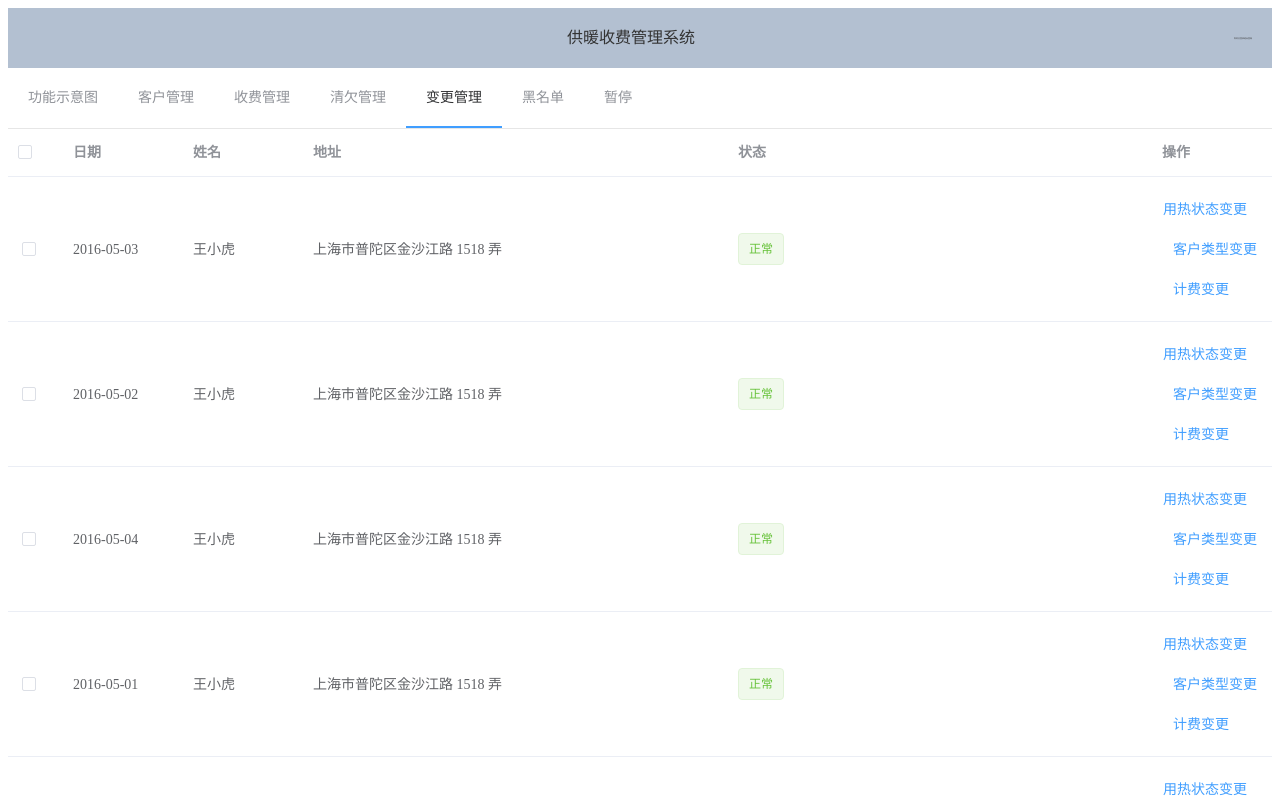
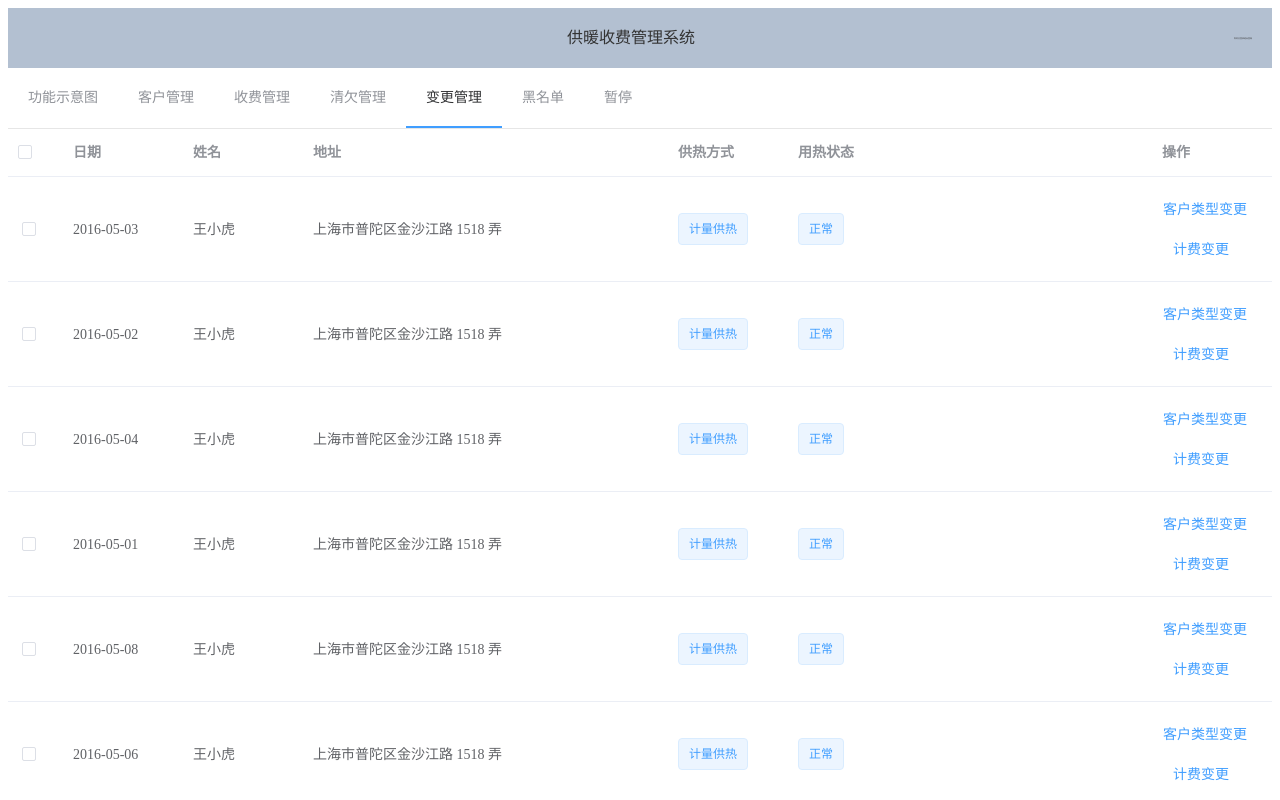
Before and after one commit to yinzhixiaxue/heat, a Vue app: page /#/home in a window 1280 px wide. Both pictures are taken after a click on the item "变更管理". Shown: the top 800 px of the page. Built offline with nearby package versions, Linux system fonts and the light colour scheme; no server answers.

Commit message:
变更管理页面状态改变的颜色更改

```diff
--- a/src/components/ClientChange.vue
+++ b/src/components/ClientChange.vue
@@ -26,12 +26,23 @@
         show-overflow-tooltip>
       </el-table-column>
       <el-table-column
+        prop="heatingMode"
+        label="供热方式"
+        width="120">
+        <template slot-scope="scope">
+          <el-tag
+            :type="scope.row.heatingMode === '计量供热' ? 'primary' : 'success'"
+            close-transition>{{scope.row.heatingMode}}
+          </el-tag>
+        </template>
+      </el-table-column>
+      <el-table-column
         prop="tag"
-        label="状态"
+        label="用热状态"
       >
         <template slot-scope="scope">
           <el-tag
-            :type="scope.row.tag === '报停' ? 'primary' : 'success'"
+            :type="scope.row.tag === '正常' ? 'primary' : 'success'"
             close-transition>{{scope.row.tag}}
           </el-tag>
         </template>
@@ -42,22 +53,23 @@
         width="120">
         <template slot-scope="scope">
           <el-button
-            @click.native.prevent="SendMsg(scope.$index, scope.row.tag)"
+            @click.native.prevent=" index = scope.$index,dialogFormVisible = true,isCustomer = true"
             type="text">
-            用热状态变更
+            客户类型变更
           </el-button>
-          <el-button type="text" @click="dialogFormVisible = true,isCustomer = true">客户类型变更</el-button>
-          <el-button type="text" @click="dialogFormVisible = true,isCustomer = false">计费变更</el-button>
+          <!--<el-button type="text" @click="dialogFormVisible = true,isCustomer = true">客户类型变更</el-button>-->
+          <el-button type="text" @click=" index = scope.$index,dialogFormVisible = true,isCustomer = false">计费变更</el-button>
         </template>
       </el-table-column>
     </el-table>
     <el-dialog title="变更" :visible.sync="dialogFormVisible">
       <el-form :model="form">
         <div v-if="isCustomer">
-          <el-form-item label="客服类型" :label-width="formLabelWidth">
+          <el-form-item label="用热类型" :label-width="formLabelWidth">
             <el-select v-model="form.CustomerRegion" placeholder="">
-              <el-option label="普通" value="普通"></el-option>
-              <el-option label="超级" value="超级"></el-option>
+              <el-option label="正常" value="正常"></el-option>
+              <el-option label="停保" value="停保"></el-option>
+              <el-option label="未供热" value="未供热"></el-option>
             </el-select>
           </el-form-item>
         </div>
@@ -97,7 +109,6 @@
           }
           this.tableData3 = arr;
         }
-
       });
     },
     data() {
@@ -106,56 +117,47 @@
           date: '2016-05-03',
           name: '王小虎',
           address: '上海市普陀区金沙江路 1518 弄',
-          tag: '正常'
+          tag: '正常',
+          heatingMode : '计量供热'
         }, {
           date: '2016-05-02',
           name: '王小虎',
           address: '上海市普陀区金沙江路 1518 弄',
-          tag: '正常'
+          tag: '正常',
+          heatingMode : '计量供热'
         }, {
           date: '2016-05-04',
           name: '王小虎',
           address: '上海市普陀区金沙江路 1518 弄',
-          tag: '正常'
+          tag: '正常',
+          heatingMode : '计量供热'
         }, {
           date: '2016-05-01',
           name: '王小虎',
           address: '上海市普陀区金沙江路 1518 弄',
-          tag: '正常'
+          tag: '正常',
+          heatingMode : '计量供热'
         }, {
           date: '2016-05-08',
           name: '王小虎',
           address: '上海市普陀区金沙江路 1518 弄',
-          tag: '正常'
+          tag: '正常',
+          heatingMode : '计量供热'
         }, {
           date: '2016-05-06',
           name: '王小虎',
           address: '上海市普陀区金沙江路 1518 弄',
-          tag: '正常'
+          tag: '正常',
+          heatingMode : '计量供热'
         }, {
           date: '2016-05-07',
           name: '王小虎',
           address: '上海市普陀区金沙江路 1518 弄',
-          tag: '正常'
+          tag: '正常',
+          heatingMode : '计量供热'
         }],
+        index : '', // 保存每行的index值为下面改变状态使用
         multipleSelection: [],
-        gridData: [{
-          date: '2016-05-02',
-          name: '王小虎',
-          address: '上海市普陀区金沙江路 1518 弄'
-        }, {
-          date: '2016-05-04',
-          name: '王小虎',
-          address: '上海市普陀区金沙江路 1518 弄'
-        }, {
-          date: '2016-05-01',
-          name: '王小虎',
-          address: '上海市普陀区金沙江路 1518 弄'
-        }, {
-          date: '2016-05-03',
-          name: '王小虎',
-          address: '上海市普陀区金沙江路 1518 弄'
-        }],
         isCustomer: false,
         dialogTableVisible: false,
         dialogFormVisible: false,
@@ -171,15 +173,21 @@
     methods: {
       handleClick() {
         this.dialogFormVisible = false;
-        // 处理是否选择了数据
+        if(this.isCustomer){
+          this.changeState(this.index);
+        }else {
+          this.changeStyle(this.index);
+        }
+        this.changeStyle(this.index)
         this.form.region || this.form.CustomerRegion ? this.popoverThings() : ''
       },
+       // 第二个弹出层代码
       popoverThings() {
         const h = this.$createElement;
         this.$msgbox({
           title: '提醒消息',
           message: h('p', null, [
-            h('span', null, this.isCustomer ? '客户类型为' : '计费方式为'),
+            h('span', null, this.isCustomer ? '用热状态' : '计费方式为'),
             h('i', {style: 'color: teal'}, this.isCustomer ? this.form.CustomerRegion : this.form.region)
           ]),
           showCancelButton: true,
@@ -212,9 +220,18 @@
       handleSelectionChange(val) {
         this.multipleSelection = val;
       },
-      SendMsg(index, rows) {
-        rows = '报停';
-        this.tableData3[index].tag = rows
+      changeState(index) {
+        setTimeout(()=>{
+          let rows = this.form.CustomerRegion;
+          this.tableData3[index].tag = rows ;
+          this.form.CustomerRegion = '';  // 清空选择框的数据。
+        },3000)
+      },
+      changeStyle(index){
+        setTimeout(()=>{
+          let rows = this.form.region;
+          this.tableData3[index].heatingMode = rows ;
+        },3000)
       },
       filterTag(value, row) {
         return row.tag === value;
```
